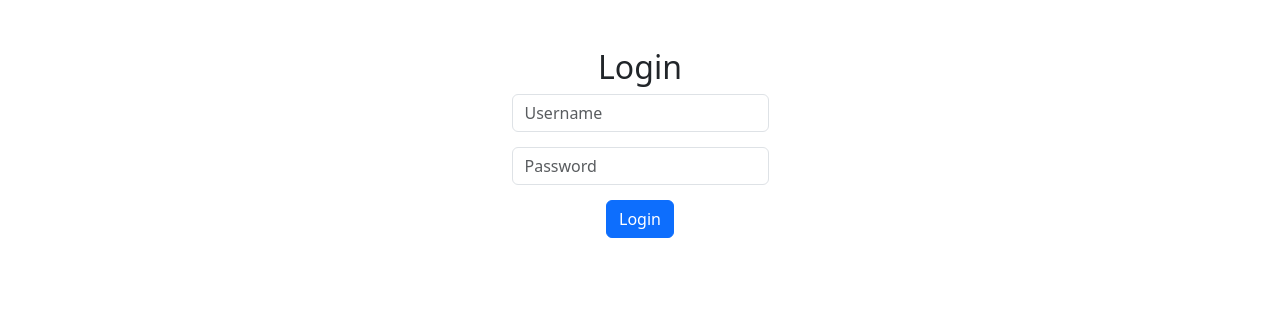
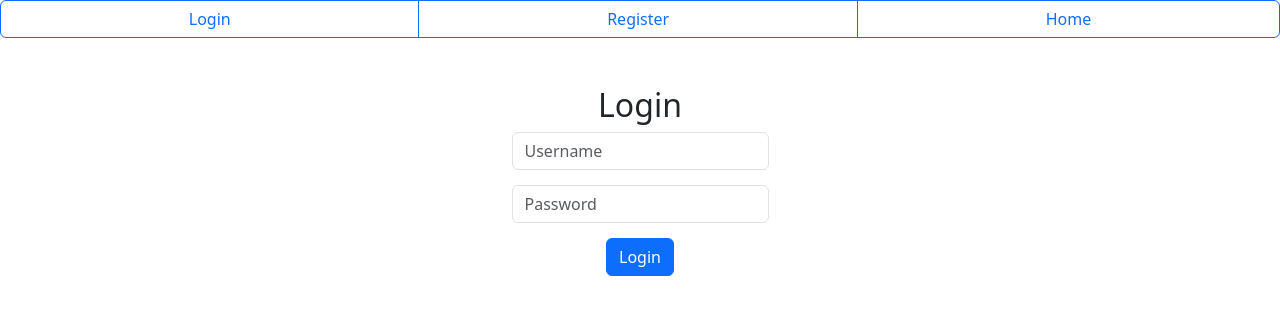
Before and after one commit to chivaps/app, a React (Vite) app in the folder react/: page /login in a window 1280 px wide. Shown: the top 314 px of the page. Built offline with nearby package versions, Linux system fonts and the light colour scheme.

Commit message:
fixed privateroute, navbar

```diff
--- a/react/src/App.jsx
+++ b/react/src/App.jsx
@@ -1,19 +1,21 @@
-import React from "react"
+import React, { useEffect } from "react"
 import { BrowserRouter as Router, Route, Routes} from 'react-router-dom';
 import { Navigate } from 'react-router-dom';
 import Login from "./components/Login";
 import Todo from "./components/Todo";
 import Register from "./components/Register";
-
+import Navbar from "./components/Navbar";
+import Routing from "./components/Routing";
 function App() {
-  const tokens = localStorage.getItem('jwt');
-  const isAuthenticated = tokens !== null;
 
   return (
     <Router>
+      <Navbar/>
       <Routes>
         <Route path="/login" element={<Login/>} />
-        <Route path="/" element={ <Todo/>} />
+        <Route element={<Routing />}>
+            <Route path="/" element={<Todo />} />
+          </Route>
         <Route path="/register" element={<Register/>} />
       </Routes>
     </Router>
--- /dev/null
+++ b/react/src/components/Navbar.jsx
@@ -0,0 +1,15 @@
+import React from 'react'
+import 'bootstrap/dist/css/bootstrap.min.css';
+
+const Navbar = () => {
+  return (
+
+    <div className="btn-group w-100" role="group" aria-label="Basic example">
+        <a href="/login" className="btn btn-outline-primary flex-fill">Login</a>
+        <a href="/register" className="btn btn-outline-primary flex-fill">Register</a>
+        <a href="/" className="btn btn-outline-primary flex-fill">Home</a>
+    </div>
+  )
+}
+
+export default Navbar
--- /dev/null
+++ b/react/src/components/Routing.jsx
@@ -0,0 +1,11 @@
+import React from 'react';
+import { Navigate, Outlet } from 'react-router-dom';
+
+const Routing = () => {
+    const jwt = localStorage.getItem('jwt');
+    const isAuthenticated = jwt !== null;
+
+    return isAuthenticated ? <Outlet /> : <Navigate to="/login" />;
+  };
+
+export default Routing;
```
